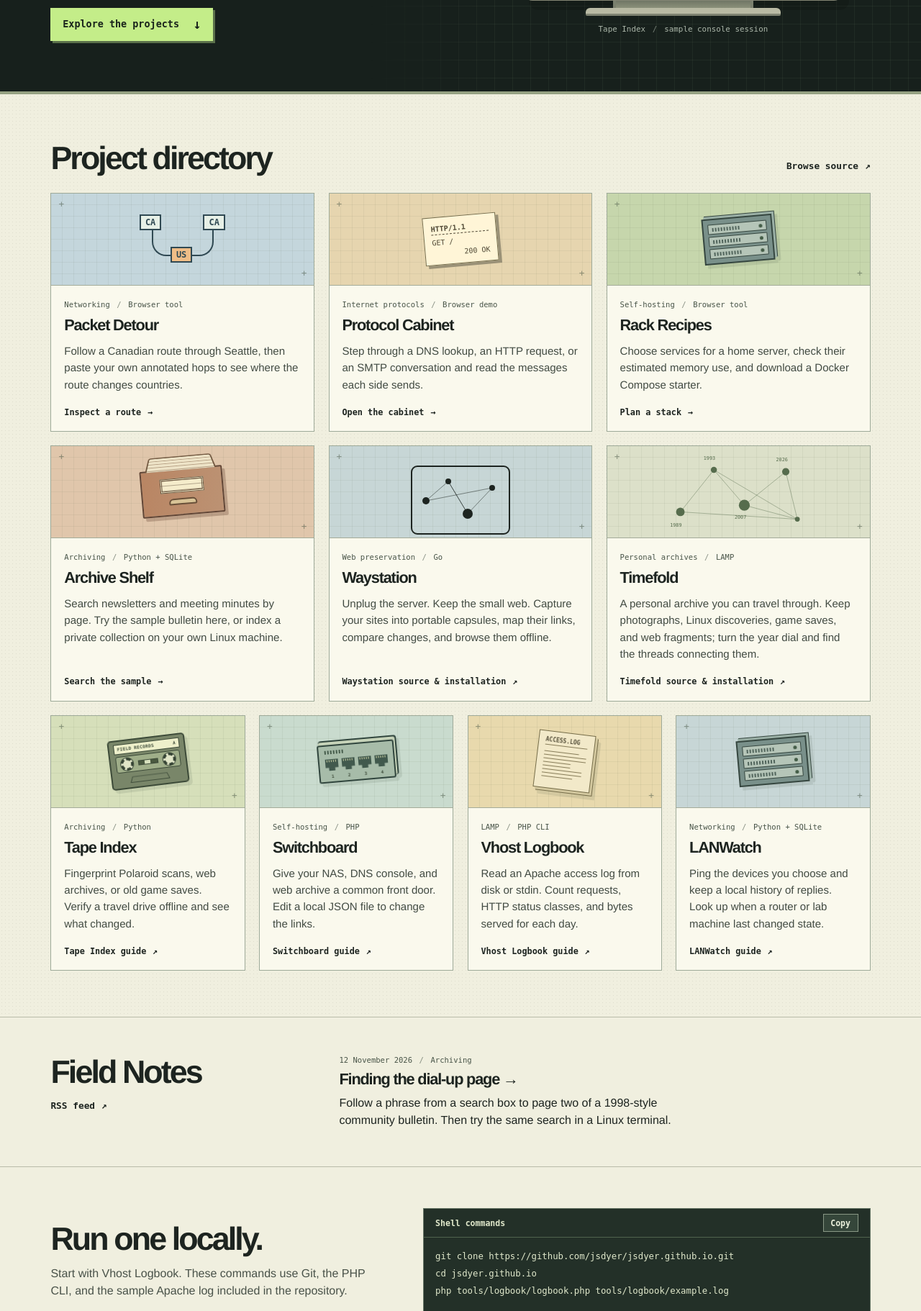
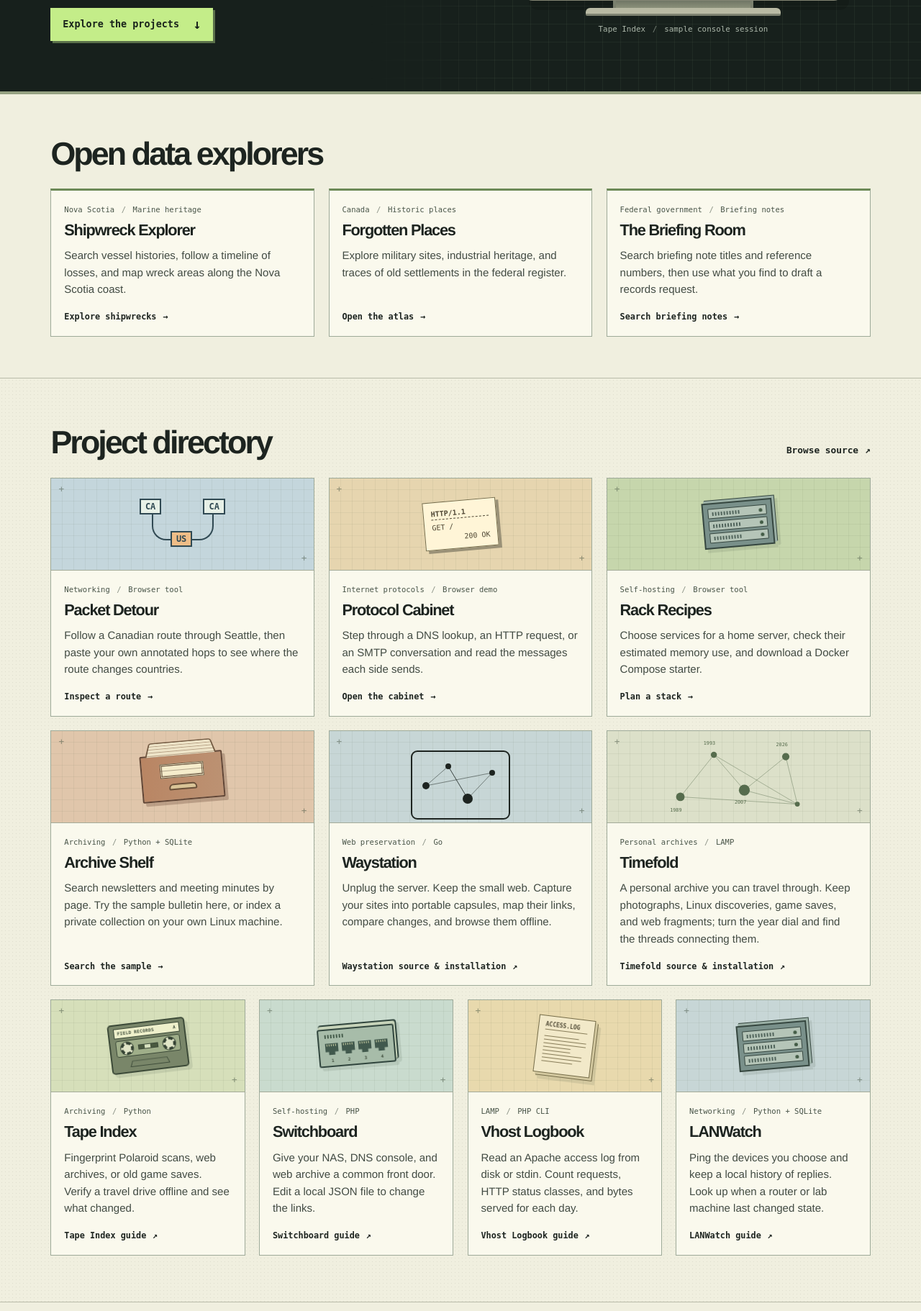
Before and after one commit to jsdyer/jsdyer.github.io, a PHP site: page / in a window 1280 px wide. Shown: the part 492-2314 px from the top of the page at 72% size. Run offline with PHP 8.4, Linux system fonts and the light colour scheme.

Commit message:
Link the three open data explorers

```diff
--- a/assets/coolcode.css
+++ b/assets/coolcode.css
@@ -60,6 +60,10 @@ h1 em { font-style: normal; color: var(--signal); }
 figcaption { text-align: center; margin-top: .9rem; color: #acb7aa; font: .68rem/1.5 var(--mono); }
 figcaption span, .category span { opacity: .62; padding-inline: .3em; }
 
+.explorers { padding: clamp(32px, 4.5vw, 60px) 0; border-bottom: 1px solid var(--line); }
+.explorer-grid { display: grid; grid-template-columns: repeat(3, minmax(0, 1fr)); gap: clamp(12px, 1.5vw, 20px); }
+.explorer-grid .card { display: flex; border-top: 3px solid #6c8957; }
+@media (max-width: 690px) { .explorer-grid { grid-template-columns: 1fr; } }
 .projects { padding: clamp(42px, 5vw, 76px) 0; background-image: radial-gradient(#49513c1c .6px, transparent .6px); background-size: 5px 5px; }
 .section-head { display: flex; align-items: baseline; justify-content: space-between; gap: 1rem; margin-bottom: 1.5rem; }
 h2 { font-weight: 720; font-size: clamp(2.1rem, 3.5vw, 3.45rem); letter-spacing: -.065em; line-height: 1.1; }
--- a/index.html
+++ b/index.html
@@ -50,6 +50,32 @@
           <div class="stand" aria-hidden="true"></div>
           <figcaption>Tape Index <span>/</span> sample console session</figcaption>
         </figure>
+      </div>
+    </section>
+
+    <section class="explorers" id="explorers" aria-labelledby="explorers-heading">
+      <div class="wrap">
+        <div class="section-head"><h2 id="explorers-heading">Open data explorers</h2></div>
+        <div class="explorer-grid">
+          <article class="card">
+            <div class="card-body"><p class="category">Nova Scotia <span>/</span> Marine heritage</p><h3>Shipwreck Explorer</h3>
+              <p>Search vessel histories, follow a timeline of losses, and map wreck areas along the Nova Scotia coast.</p>
+              <a class="guide" href="/shipwrecks/">Explore shipwrecks <span aria-hidden="true">→</span></a>
+            </div>
+          </article>
+          <article class="card">
+            <div class="card-body"><p class="category">Canada <span>/</span> Historic places</p><h3>Forgotten Places</h3>
+              <p>Explore military sites, industrial heritage, and traces of old settlements in the federal register.</p>
+              <a class="guide" href="/forgottenplaces/">Open the atlas <span aria-hidden="true">→</span></a>
+            </div>
+          </article>
+          <article class="card">
+            <div class="card-body"><p class="category">Federal government <span>/</span> Briefing notes</p><h3>The Briefing Room</h3>
+              <p>Search briefing note titles and reference numbers, then use what you find to draft a records request.</p>
+              <a class="guide" href="/briefings/">Search briefing notes <span aria-hidden="true">→</span></a>
+            </div>
+          </article>
+        </div>
       </div>
     </section>
 
```
